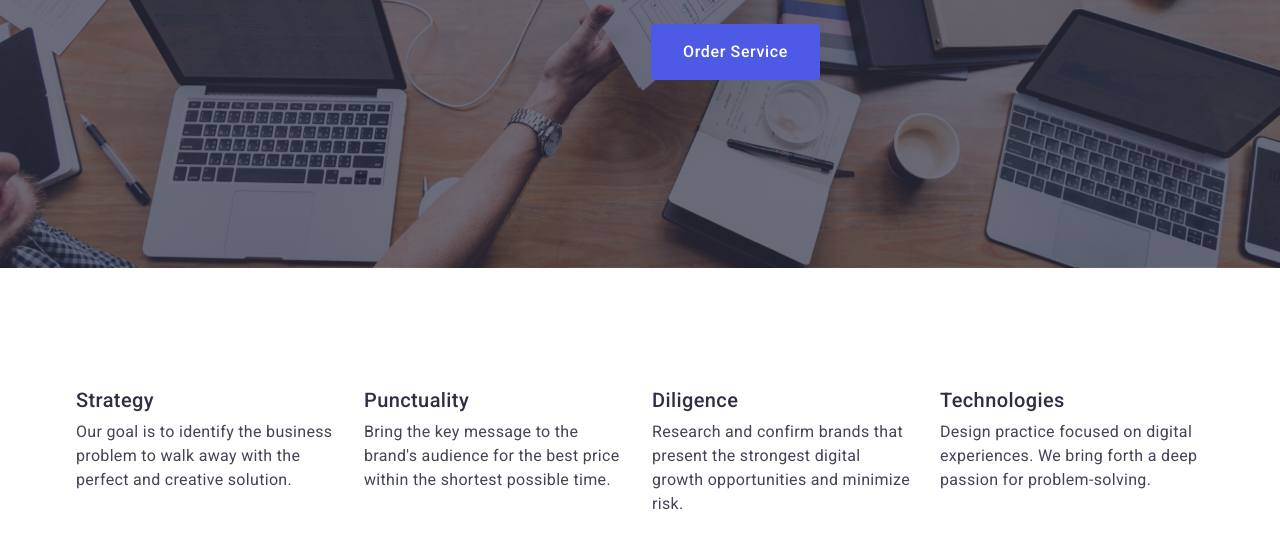
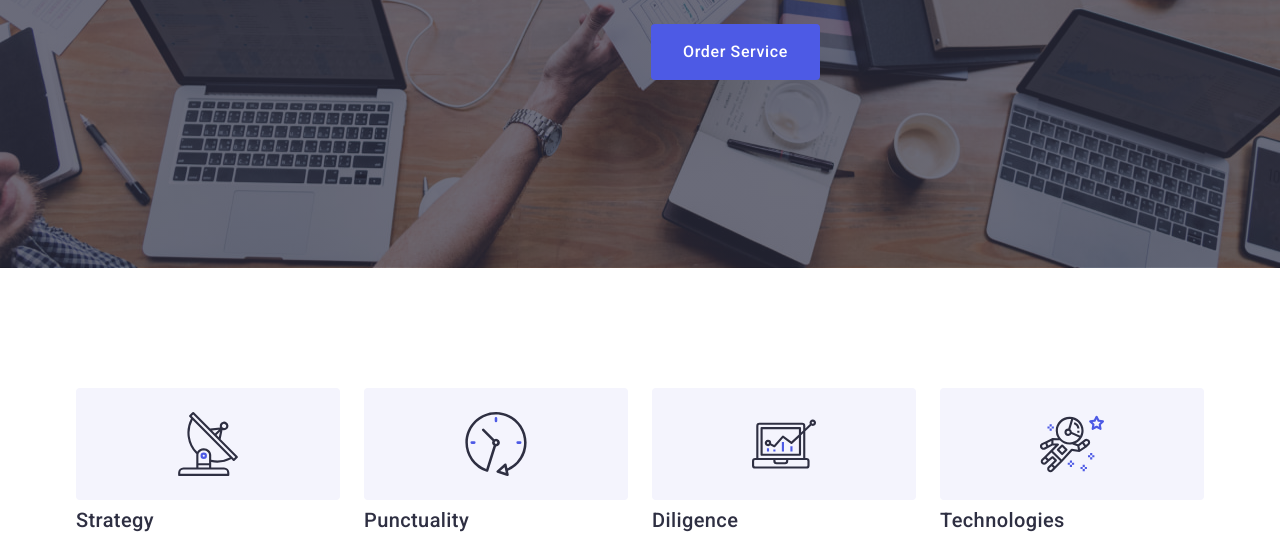
Before and after one commit to IevheniiGorbatiuk/markuo-hw-04, a plain HTML site: page index.html in a window 1280 px wide. Shown: the part 405-942 px from the top of the page. Drawn offline with nearby package versions, Linux system fonts and the light colour scheme.

Commit message:
features

```diff
--- a/css/styles.css
+++ b/css/styles.css
@@ -200,6 +200,16 @@ p{
 .features-h{
     margin-bottom: 8px;
 }
+.icons-features{
+    display: flex;
+    align-items: center;
+    justify-content: center;
+    height: 112px;
+    background-color: var(--cloud);
+    border-radius: 4px;
+    margin-bottom: 8px;
+
+}
 .main-header{
     font-weight: 500;
     font-size: 20px;
--- a/index.html
+++ b/index.html
@@ -57,19 +57,39 @@
         <h2 class="visually-hidden">Features</h2>
         <ul class="list features-list">
             <li class="features-li">
+                <div class="icons-features">
+                    <svg width="64" height="64">
+                        <use href="./images/icons.svg#icon-antenna"></use>
+                    </svg>
+                </div>
                 <h3 class="main-header features-h">Strategy</h3>
                 <p class="main-text">Our goal is to identify the business
                     problem to walk away with the perfect and creative solution. </p>
             </li>
             <li class="features-li">
+                <div class="icons-features">
+                    <svg width="64" height="64">
+                        <use href="./images/icons.svg#icon-clock"></use>
+                    </svg>
+                </div>
                 <h3 class="main-header features-h">Punctuality</h3>
                 <p class="main-text">Bring the key message to the brand's audience for the best price within the shortest possible time.</p>
             </li>
             <li class="features-li">
+                <div class="icons-features">
+                    <svg width="64" height="64">
+                        <use href="./images/icons.svg#icon-diagram"></use>
+                    </svg>
+                </div>
                 <h3 class="main-header features-h">Diligence</h3>
                 <p class="main-text">Research and confirm brands that present the strongest digital growth opportunities and minimize risk.</p>
             </li>
             <li class="features-li">
+                <div class="icons-features">
+                    <svg width="64" height="64">
+                        <use href="./images/icons.svg#icon-astronaut"></use>
+                    </svg>
+                </div>
                 <h3 class="main-header features-h">Technologies</h3>
                 <p class="main-text">Design practice focused on digital experiences. We bring forth a deep passion for problem-solving.</p>
             </li>
@@ -124,6 +144,7 @@
     </div>
 </section>
     </main>
+     <!--Footer-->
     <footer class="footer">
         <div class="container">
             <a href="./index.html" class="logo link footer-logo">Web<span class="footer-studio">Studio</span></a>
```
